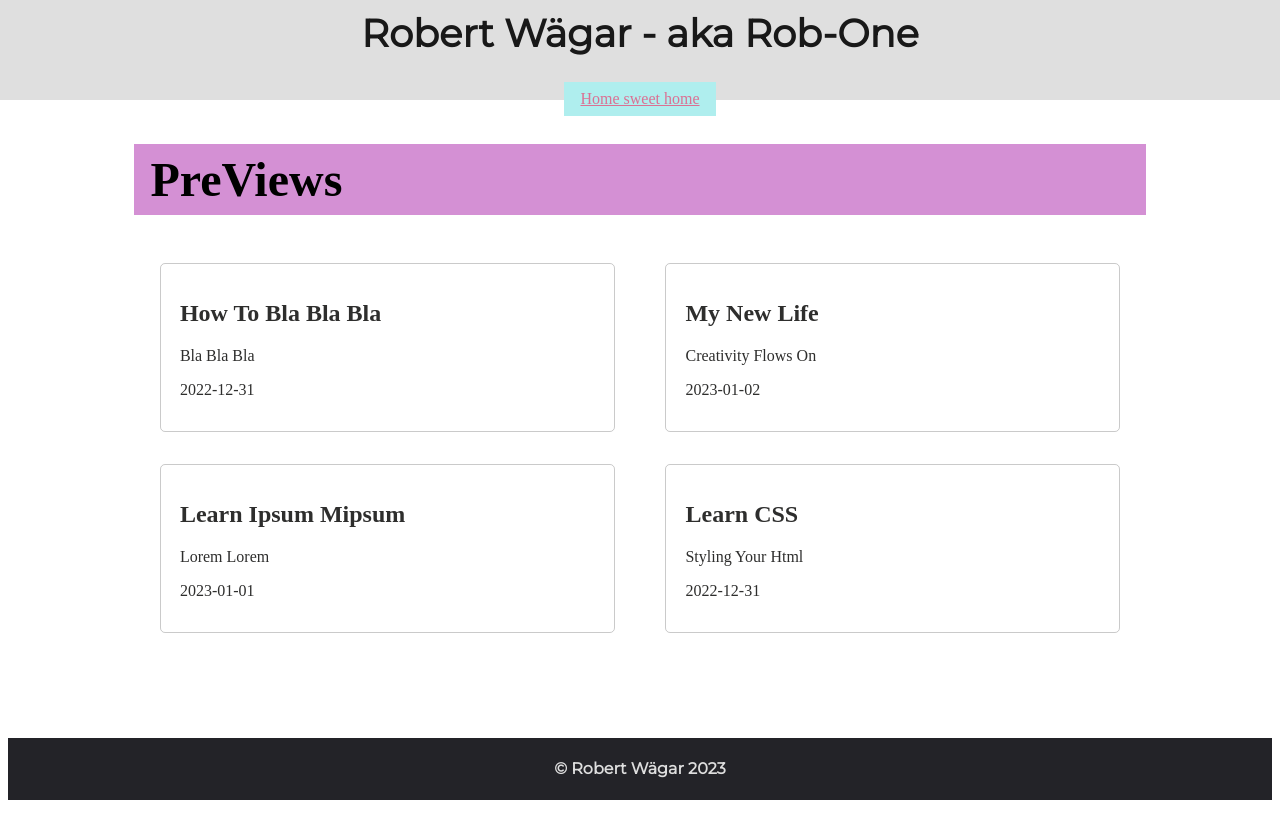
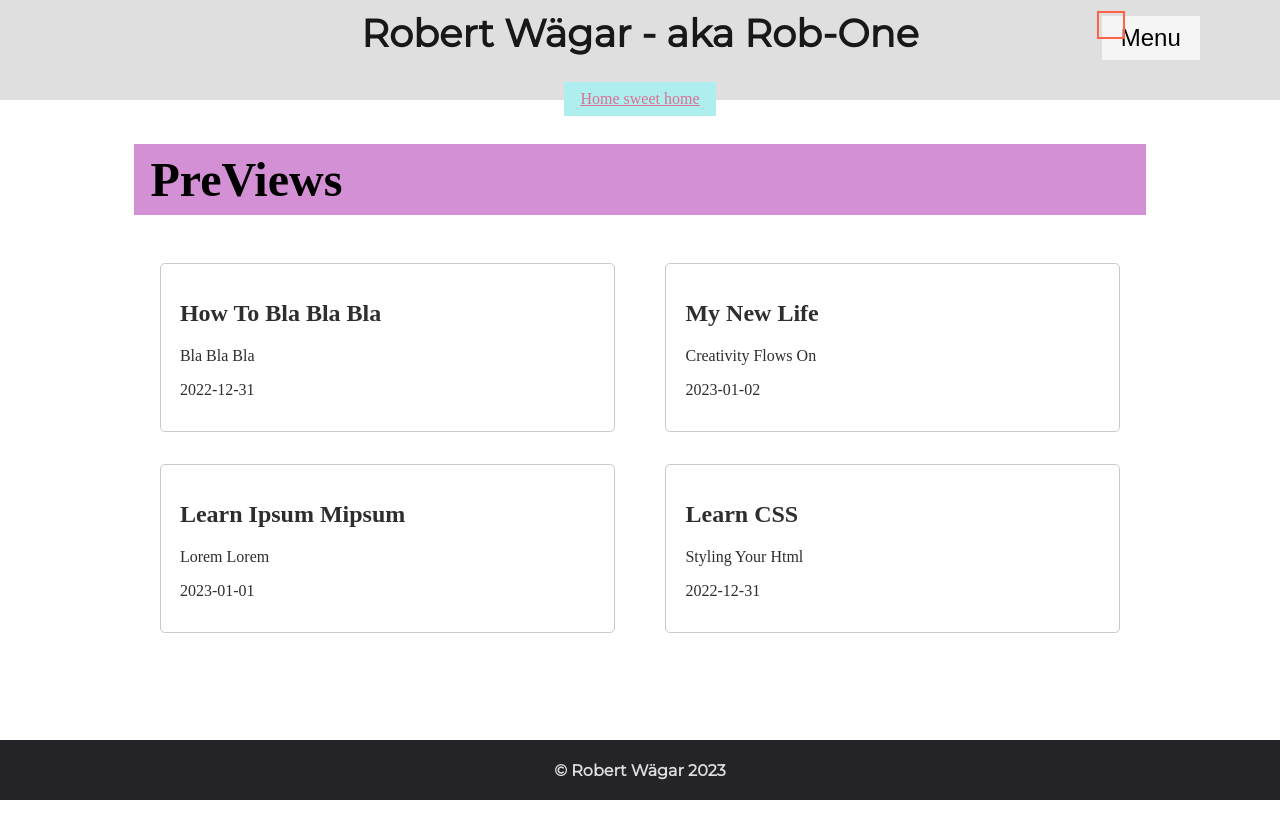
Before and after one commit to robonexx/rjw, a Next.js app: page / in a window 1280 px wide. Shown: the top 838 px of the page. Built offline with nearby package versions, Linux system fonts and the light colour scheme.

Commit message:
This menu thou, I did good, need to change texts... just went my old self... lol

```diff
--- a/app/layout.tsx
+++ b/app/layout.tsx
@@ -1,16 +1,33 @@
+"use client"
 import Header from "../components/layout/Header"
 import Footer from "../components/layout/Footer"
+import Navbar from '../components/navbar/Navbar'
+import NavButton from '../components/navbar/NavButton'
+import { useState } from "react"
 
 export default function RootLayout({
   children,
 }: {
   children: React.ReactNode
-}) {
+  }) {
+
+
+    const [menu, setMenu] = useState(false)
+
+  const handleClick = () => {
+    setMenu(!menu)
+    console.log('clicked')
+  }
   return (
     <html>
       <head />
       <body>
-        <Header />
+      <Header />
+      {
+        !menu ? null : <Navbar />
+      }
+     <NavButton handleClick={handleClick} menu={menu} />
+
         {children}
         <Footer />
       </body>
--- /dev/null
+++ b/components/navbar/NavButton.js
@@ -0,0 +1,15 @@
+"use client"
+import React from 'react'
+
+import './NavButton.scss'
+
+const NavButton = ({handleClick, menu}) => {
+
+  return (
+    <div>
+        <button className='nav_btn' onClick={handleClick}>{!menu ? 'Menu' : 'Close'}</button>
+    </div>
+  )
+}
+
+export default NavButton
--- /dev/null
+++ b/components/navbar/NavButton.scss
@@ -0,0 +1,35 @@
+.nav_btn{
+    border:none;
+    background-color: whitesmoke;
+    font-size: 1.5rem;
+    padding:0.5rem 1.2rem;
+    text-transform:capitalize;
+    cursor:pointer;
+    transform:all 0.3s;
+    position:fixed;
+    top: 1rem;
+    right: 5rem;
+    z-index: 1000;
+
+    &::before{
+      content:"";
+      position :absolute;
+      width:24px;
+      height:24px;
+      bottom:5px;
+        right:5px;
+        top:-5px;
+        left:-5px;
+      border-bottom:2px solid tomato;
+      border-right:2px solid tomato;
+      border-top:2px solid tomato;
+      border-left:2px solid tomato;
+      transition:all 0.30s;
+      z-index: 2;
+      }
+      &:hover:before{
+        -webkit-text-stroke: 1px rgb(0, 0, 0);
+        width:110%;
+        height:120%;
+      }
+  }
--- /dev/null
+++ b/components/navbar/NavContent.js
@@ -0,0 +1,32 @@
+export const NavContent = [
+  {
+    title: 'Came from hiphop',
+    newtitle: '- & WE DON´T STOP',
+    url: '/',
+  },
+  {
+    title: 'THE 80´s was rockin',
+    newtitle: '- Dope',
+    url: '/components',
+  },
+  {
+    title: '1990´s was Fresh',
+    newtitle: '- Golden Era!!!',
+    url: '/page3',
+  },
+  {
+    title: '2000´s was Hot',
+    newtitle: '- Yeah buddy',
+    url: '/page4',
+  },
+  {
+    title: '2010 show stoppin',
+    newtitle: '- Get it!',
+    url: '/contact',
+  },
+  {
+    title: '2023... Cash is King',
+    newtitle: '- Get that Money',
+    url: '/',
+  },
+];
--- /dev/null
+++ b/components/navbar/Navbar.js
@@ -0,0 +1,61 @@
+'use client';
+import React from 'react';
+import { motion } from 'framer-motion';
+import { NavContent } from './NavContent';
+
+import './Navbar.scss';
+
+export default function NavBar() {
+  return (
+    <div className='nav'>
+    {/*   <div className='nbbg'></div>
+      <span className='custom_btn'>
+        <a href='/'>Home</a>
+      </span> */}
+      <ul>
+        {NavContent.map((l, i) => (
+          <motion.li
+            key={i}
+            initial={{ opacity: 0, y: i % 2 === 0 ? -100 : 100 }}
+            animate={{ opacity: 1, y: 0 }}
+            transition={{ duration: 1, delay: i * 0.1 }}
+          >
+            <a href={l.url} data-text={l.title + l.newtitle}>
+              {l.title}
+            </a>
+          </motion.li>
+        ))}
+      </ul>
+    </div>
+  );
+}
+
+/*
+
+moved this to its on file
+const list = [
+  {
+    title: 'THIS IS HIP-HOP',
+    newtitle: '- & WE DON´T STOP'
+  },
+  {
+    title: 'THE 80´s was rockin',
+    newtitle: '- Dope'
+  },
+  {
+    title: '1990´s was Fresh',
+    newtitle: '- Golden Era!!!'
+  },
+  {
+    title: '2000´s was Hot',
+    newtitle: '- Yeah buddy'
+  },
+  {
+    title: '2010 show stoppin',
+    newtitle: '- Get it!'
+  },
+  {
+    title: '2020... Cash is King',
+    newtitle: '- Money, Money'
+  },
+]; */
--- /dev/null
+++ b/components/navbar/Navbar.scss
@@ -0,0 +1,99 @@
+.nav {
+  position: absolute;
+  top: 0;
+  left: 0;
+  z-index: 100;
+  width: 100%;
+  height: 100%;
+  display: flex;
+  align-items: center;
+  overflow-x: hidden;
+/*
+  .nbbg {
+    position: absolute;
+    width: 100%;
+    height: 100%;
+    left: 0;
+    top: 0;
+    z-index: 1;
+    object-fit: cover;
+    background: linear-gradient(120deg, #121212, #000 #121212 #000);
+  } */
+
+  > ul {
+    margin: 0 auto;
+    padding: 0;
+    list-style-type: none;
+    min-height: 100vh;
+    width: 100%;
+    display: flex;
+    flex-direction: column;
+    background: transparent;
+    z-index: 2;
+
+    > li {
+      position: relative;
+      width: 100%;
+      padding: 1rem 0;
+      overflow: hidden;
+      font-family: "Audiowide", cursive;
+      line-height: 4.5rem;
+      display: flex;
+      align-items: center;
+      justify-content: flex-start;
+      background: #121212;
+      border-bottom: 1px solid rgb(221, 221, 221);
+
+      &:hover {
+        background: rgba(0,0,0.225);
+      }
+
+      > a {
+        padding-left: 5vw;
+        font-size: 2rem;
+        color: transparent;
+        -webkit-text-stroke: 1px rgb(255, 255, 255);
+        @media screen and (max-width: 768px) {
+          font-size: 2rem;
+        }
+
+        &::before {
+          content: attr(data-text);
+          position: absolute;
+          color: #fff;
+          width: 0;
+          overflow: hidden;
+          transition: 0.8s linear;
+          z-index: 10;
+        }
+
+        &:hover::before {
+          width: 100%;
+          -webkit-text-stroke: 1px rgb(0, 0, 0);
+          overflow: hidden;
+        }
+      }
+    }
+  }
+}
+
+.custom_btn {
+  position: fixed;
+  top: 20%;
+  left: 10%;
+  font-family: "Orbitron", sans-serif;
+  font-size: 2rem;
+  color: #ee3e4e;
+  background: #282828;
+  padding: 0.5rem 1rem;
+  border-radius: 4px;
+  border-bottom: 2px solid #ee3e4e;
+  border-right: 4px solid #ee3e4e;
+}
+
+.nbtest {
+  position: relative;
+  width: 100%;
+  height: 100%;
+  background: #ee3e4e;
+}
--- a/styles/globals.scss
+++ b/styles/globals.scss
@@ -6,7 +6,7 @@
   padding: 0;
 }
 
-
+html,
 body {
   margin: 0;
   padding: 0;
--- a/styles/layout/Footer.module.scss
+++ b/styles/layout/Footer.module.scss
@@ -1,10 +1,11 @@
 @use '../base' as *;
 
 .footer {
-    position: sticky;
+    position: fixed;
     bottom: 0;
     left: 0;
-    height: calc(100% - 10vh);
+    width: 100%;
+    height: 3.75rem;
     display: flex;
     align-items: center;
     justify-content: center;
```
